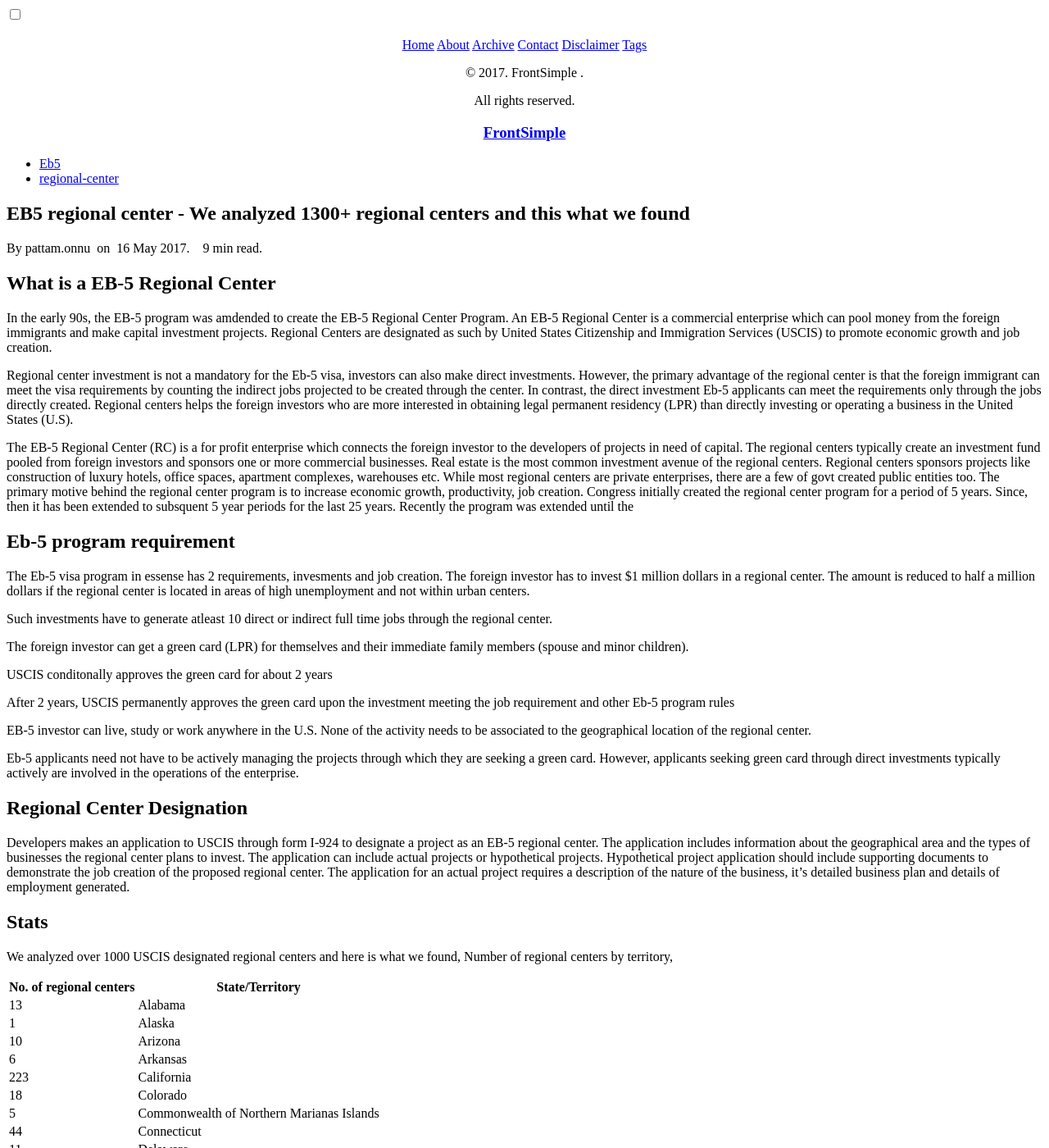
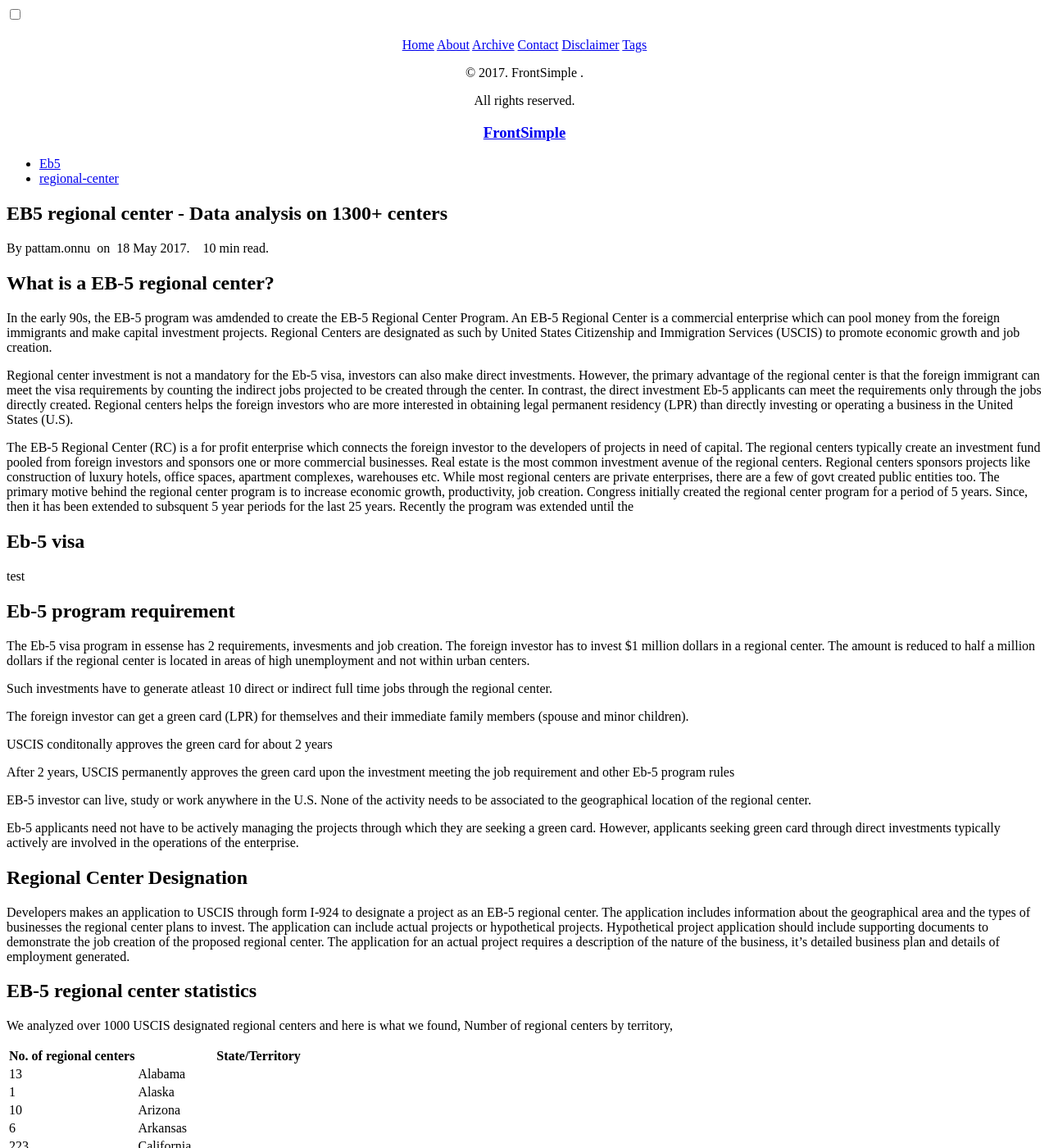
Before and after one commit to gitforwork2/gitforwork.github.io, a Jekyll site: the page built from _posts/2017-5-17-eb5-regional-center.md, in a window 1280 px wide and 1400 px high. Shown: the whole window at 82% size. Built offline with Jekyll 4.4.1, drawn with Linux system fonts in a browser that asks for light colours; nearby versions of some CDN libraries; comment, search, counter and statistics services are not loaded.

Commit message:
Update 2017-5-17-eb5-regional-center.md

```diff
--- a/_posts/2017-5-17-eb5-regional-center.md
+++ b/_posts/2017-5-17-eb5-regional-center.md
@@ -1,13 +1,13 @@
 ---
 layout: post
-title: EB5 regional center - We analyzed 1300+ regional centers and this what we found
-date: 2017-5-16
+title: EB5 regional center - Data analysis on 1300+ centers
+date: 2017-5-18
 tags: Eb5 regional-center
 comments: true
 description: 1300+ USCIS regional centers and how to pick the best regional center
 ---
 
-## What is a EB-5 Regional Center
+## What is a EB-5 regional center?
 
 In the early 90s, the EB-5 program was amdended to create the EB-5 Regional Center Program.  An EB-5 Regional Center is a commercial
 enterprise which can pool money from the foreign immigrants and make capital investment projects. Regional Centers are designated as
@@ -17,6 +17,9 @@
 
 The EB-5 Regional Center (RC) is a for profit enterprise which connects the foreign investor to the developers of projects in need of capital. The regional centers typically create an investment fund pooled from foreign investors and sponsors one or more commercial businesses. Real estate is the most common investment avenue of the regional centers. Regional centers
 sponsors projects like construction of luxury hotels, office spaces, apartment complexes, warehouses etc. While most regional centers are private enterprises, there are a few of govt created public entities too. The primary motive behind the regional center program is to increase economic growth, productivity, job creation. Congress initially created the regional center program for a period of 5 years. Since, then it has been extended to subsquent 5 year periods for the last 25 years. Recently the program was extended until the <date>
+
+## Eb-5 visa
+test
 
 ## Eb-5 program requirement
 
@@ -44,7 +47,7 @@
 creation of the proposed regional center. The application for an actual project requires a description of the nature of the business,
 it's detailed business plan and details of employment generated.
 
-## Stats
+## EB-5 regional center statistics
 We analyzed over 1000 USCIS designated regional centers and here is what we found,
 Number of regional centers by territory,
 
```
